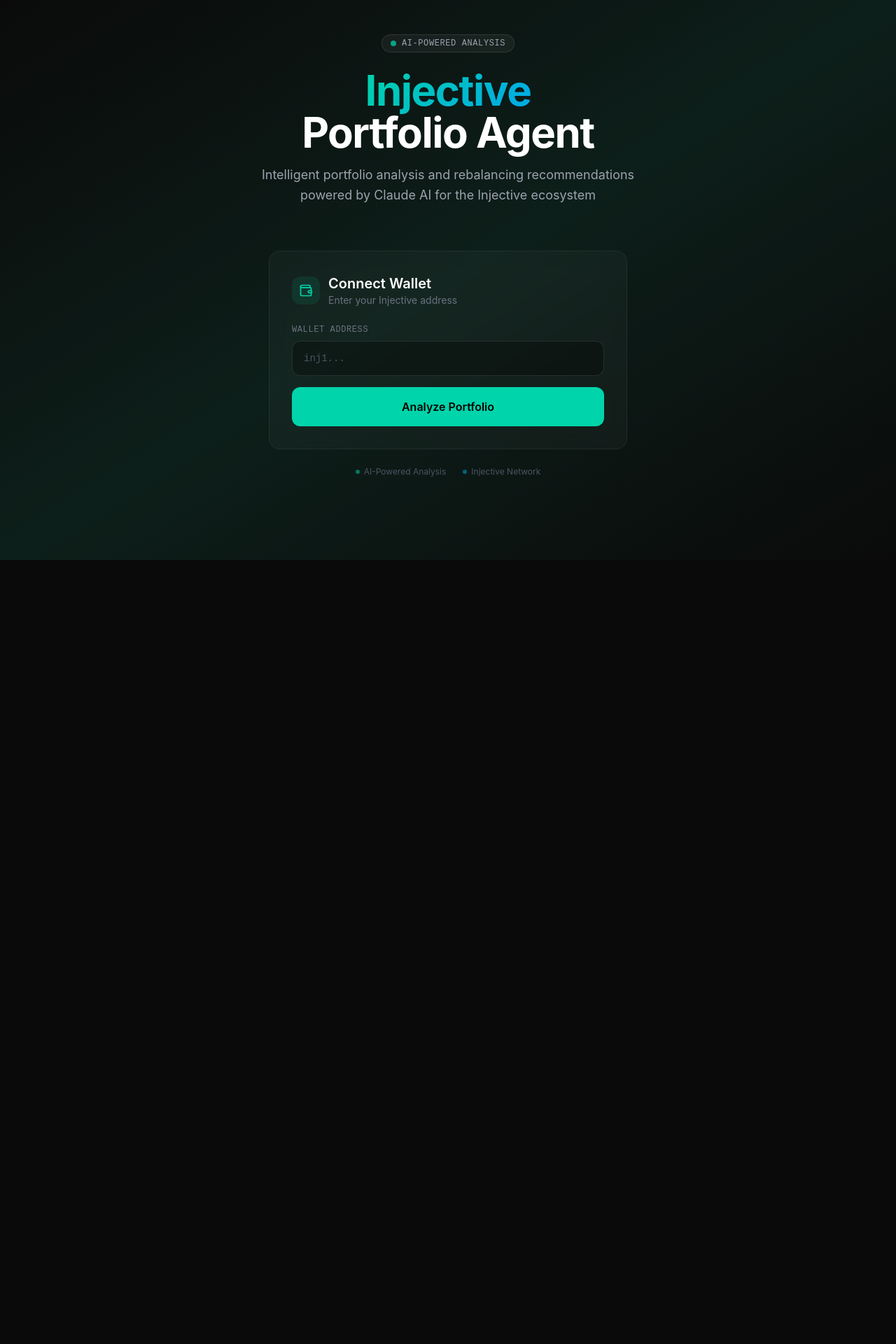
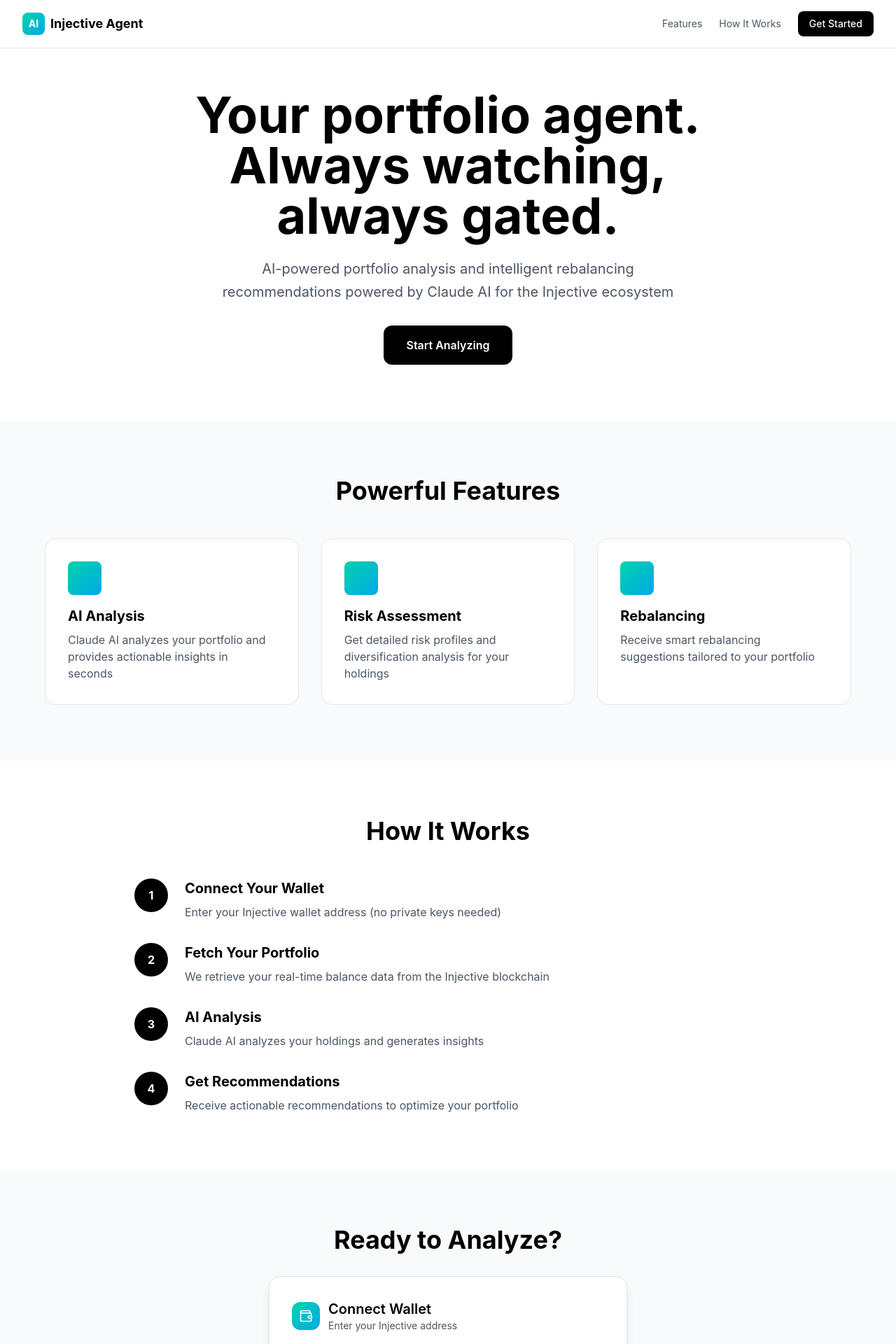
Before and after one commit to thesithunyein/injective-ai-portfolio-agent, a Next.js app: page / in a window 1280 px wide. Shown: the top 1920 px of the page at 70% size. Before the commit the page ends 800 px from the top, so only its background shows below. Built offline with nearby package versions, Linux system fonts and the light colour scheme.

Commit message:
Redesign: Modern landing page with hero section and light theme

```diff
--- a/src/app/page.tsx
+++ b/src/app/page.tsx
@@ -73,35 +73,155 @@
     )
   }
 
+  if (!walletAddress) {
+    return (
+      <main className="min-h-screen bg-white">
+        {/* Navigation */}
+        <nav className="fixed top-0 left-0 right-0 z-50 bg-white/80 backdrop-blur-md border-b border-gray-200">
+          <div className="max-w-7xl mx-auto px-4 md:px-8 py-4 flex items-center justify-between">
+            <div className="flex items-center gap-2">
+              <div className="w-8 h-8 rounded-lg bg-gradient-to-br from-primary to-secondary flex items-center justify-center text-white font-bold text-sm">
+                AI
+              </div>
+              <span className="font-bold text-lg text-black">Injective Agent</span>
+            </div>
+            <div className="flex items-center gap-6">
+              <a href="#features" className="text-sm text-gray-600 hover:text-black transition">Features</a>
+              <a href="#how-it-works" className="text-sm text-gray-600 hover:text-black transition">How It Works</a>
+              <button
+                onClick={() => {
+                  const element = document.getElementById('wallet-section')
+                  element?.scrollIntoView({ behavior: 'smooth' })
+                }}
+                className="px-4 py-2 bg-black text-white rounded-lg text-sm font-medium hover:bg-gray-800 transition"
+              >
+                Get Started
+              </button>
+            </div>
+          </div>
+        </nav>
+
+        {/* Hero Section */}
+        <section className="pt-32 pb-20 px-4 md:px-8">
+          <div className="max-w-4xl mx-auto text-center">
+            <h1 className="text-6xl md:text-7xl font-bold text-black mb-6 leading-tight">
+              Your portfolio agent.
+              <br />
+              Always watching,
+              <br />
+              always gated.
+            </h1>
+            <p className="text-xl text-gray-600 mb-8 max-w-2xl mx-auto leading-relaxed">
+              AI-powered portfolio analysis and intelligent rebalancing recommendations powered by Claude AI for the Injective ecosystem
+            </p>
+            <button
+              onClick={() => {
+                const element = document.getElementById('wallet-section')
+                element?.scrollIntoView({ behavior: 'smooth' })
+              }}
+              className="px-8 py-4 bg-black text-white rounded-xl font-semibold hover:bg-gray-800 transition transform hover:scale-105"
+            >
+              Start Analyzing
+            </button>
+          </div>
+        </section>
+
+        {/* Features Section */}
+        <section id="features" className="py-20 px-4 md:px-8 bg-gray-50">
+          <div className="max-w-6xl mx-auto">
+            <h2 className="text-4xl font-bold text-black mb-12 text-center">Powerful Features</h2>
+            <div className="grid md:grid-cols-3 gap-8">
+              <div className="bg-white p-8 rounded-2xl border border-gray-200">
+                <div className="w-12 h-12 rounded-lg bg-gradient-to-br from-primary to-secondary mb-4" />
+                <h3 className="text-xl font-bold text-black mb-2">AI Analysis</h3>
+                <p className="text-gray-600">Claude AI analyzes your portfolio and provides actionable insights in seconds</p>
+              </div>
+              <div className="bg-white p-8 rounded-2xl border border-gray-200">
+                <div className="w-12 h-12 rounded-lg bg-gradient-to-br from-primary to-secondary mb-4" />
+                <h3 className="text-xl font-bold text-black mb-2">Risk Assessment</h3>
+                <p className="text-gray-600">Get detailed risk profiles and diversification analysis for your holdings</p>
+              </div>
+              <div className="bg-white p-8 rounded-2xl border border-gray-200">
+                <div className="w-12 h-12 rounded-lg bg-gradient-to-br from-primary to-secondary mb-4" />
+                <h3 className="text-xl font-bold text-black mb-2">Rebalancing</h3>
+                <p className="text-gray-600">Receive smart rebalancing suggestions tailored to your portfolio</p>
+              </div>
+            </div>
+          </div>
+        </section>
+
+        {/* How It Works */}
+        <section id="how-it-works" className="py-20 px-4 md:px-8">
+          <div className="max-w-4xl mx-auto">
+            <h2 className="text-4xl font-bold text-black mb-12 text-center">How It Works</h2>
+            <div className="space-y-8">
+              <div className="flex gap-6">
+                <div className="flex-shrink-0 w-12 h-12 rounded-full bg-black text-white flex items-center justify-center font-bold">1</div>
+                <div>
+                  <h3 className="text-xl font-bold text-black mb-2">Connect Your Wallet</h3>
+                  <p className="text-gray-600">Enter your Injective wallet address (no private keys needed)</p>
+                </div>
+              </div>
+              <div className="flex gap-6">
+                <div className="flex-shrink-0 w-12 h-12 rounded-full bg-black text-white flex items-center justify-center font-bold">2</div>
+                <div>
+                  <h3 className="text-xl font-bold text-black mb-2">Fetch Your Portfolio</h3>
+                  <p className="text-gray-600">We retrieve your real-time balance data from the Injective blockchain</p>
+                </div>
+              </div>
+              <div className="flex gap-6">
+                <div className="flex-shrink-0 w-12 h-12 rounded-full bg-black text-white flex items-center justify-center font-bold">3</div>
+                <div>
+                  <h3 className="text-xl font-bold text-black mb-2">AI Analysis</h3>
+                  <p className="text-gray-600">Claude AI analyzes your holdings and generates insights</p>
+                </div>
+              </div>
+              <div className="flex gap-6">
+                <div className="flex-shrink-0 w-12 h-12 rounded-full bg-black text-white flex items-center justify-center font-bold">4</div>
+                <div>
+                  <h3 className="text-xl font-bold text-black mb-2">Get Recommendations</h3>
+                  <p className="text-gray-600">Receive actionable recommendations to optimize your portfolio</p>
+                </div>
+              </div>
+            </div>
+          </div>
+        </section>
+
+        {/* CTA Section */}
+        <section id="wallet-section" className="py-20 px-4 md:px-8 bg-gray-50">
+          <div className="max-w-2xl mx-auto">
+            <h2 className="text-4xl font-bold text-black mb-8 text-center">Ready to Analyze?</h2>
+            <WalletConnect />
+          </div>
+        </section>
+
+        {/* Footer */}
+        <footer className="bg-black text-white py-12 px-4 md:px-8">
+          <div className="max-w-6xl mx-auto text-center text-gray-400 text-sm">
+            <p>Built for Injective Solo AI Builder Sprint</p>
+            <p className="mt-2">Powered by Claude AI and Injective Blockchain</p>
+          </div>
+        </footer>
+      </main>
+    )
+  }
+
   return (
     <main className="min-h-screen bg-[#0a0a0a]">
       {/* Background gradient */}
       <div className="fixed inset-0 bg-gradient-to-br from-[#0a0a0a] via-[#0d1f1a] to-[#0a0a0a] pointer-events-none" />
 
       <div className="relative max-w-5xl mx-auto px-4 md:px-8 py-12">
-        {/* Header */}
-        <header className="text-center mb-16">
-          <div className="inline-flex items-center gap-2 px-3 py-1 rounded-full bg-white/5 border border-white/10 mb-6">
-            <div className="w-2 h-2 rounded-full bg-primary animate-pulse" />
-            <span className="text-xs font-mono text-gray-400 uppercase tracking-wider">AI-Powered Analysis</span>
-          </div>
+        <div className="mb-8">
+          <button
+            onClick={reset}
+            className="px-4 py-2 bg-white/5 text-gray-400 rounded-lg hover:bg-white/10 transition-all border border-white/10 text-sm font-medium"
+          >
+            Back to Home
+          </button>
+        </div>
 
-          <h1 className="text-5xl md:text-6xl font-bold tracking-tight mb-4">
-            <span className="gradient-text">Injective</span>
-            <br />
-            <span className="text-white">Portfolio Agent</span>
-          </h1>
-
-          <p className="text-gray-400 text-lg max-w-xl mx-auto leading-relaxed">
-            Intelligent portfolio analysis and rebalancing recommendations powered by Claude AI for the Injective ecosystem
-          </p>
-        </header>
-
-        {!walletAddress ? (
-          <div className="flex justify-center">
-            <WalletConnect />
-          </div>
-        ) : !portfolio ? (
+        {!portfolio ? (
           <div className="max-w-md mx-auto">
             <div className="glass-strong rounded-2xl p-8 text-center">
               <div className="mb-6">
--- a/src/components/WalletConnect.tsx
+++ b/src/components/WalletConnect.tsx
@@ -26,20 +26,20 @@
 
   return (
     <div className="w-full max-w-lg mx-auto">
-      <div className="glass rounded-2xl p-8">
+      <div className="bg-white border border-gray-200 rounded-2xl p-8 shadow-lg">
         <div className="flex items-center gap-3 mb-6">
-          <div className="w-10 h-10 rounded-xl bg-primary/10 flex items-center justify-center">
-            <Wallet className="w-5 h-5 text-primary" />
+          <div className="w-10 h-10 rounded-xl bg-gradient-to-br from-primary to-secondary flex items-center justify-center">
+            <Wallet className="w-5 h-5 text-white" />
           </div>
           <div>
-            <h2 className="text-xl font-semibold text-white">Connect Wallet</h2>
-            <p className="text-gray-500 text-sm">Enter your Injective address</p>
+            <h2 className="text-xl font-semibold text-black">Connect Wallet</h2>
+            <p className="text-gray-600 text-sm">Enter your Injective address</p>
           </div>
         </div>
 
         <div className="space-y-4">
           <div>
-            <label className="block text-xs font-mono text-gray-500 uppercase tracking-wider mb-2">
+            <label className="block text-xs font-mono text-gray-600 uppercase tracking-wider mb-2">
               Wallet Address
             </label>
             <input
@@ -48,13 +48,13 @@
               onChange={(e) => setInput(e.target.value)}
               onKeyPress={(e) => e.key === 'Enter' && handleConnect()}
               placeholder="inj1..."
-              className="w-full px-4 py-3.5 bg-black/30 border border-white/10 rounded-xl text-white placeholder-gray-600 focus:outline-none focus:border-primary/50 focus:ring-1 focus:ring-primary/20 transition-all font-mono text-sm"
+              className="w-full px-4 py-3.5 bg-gray-50 border border-gray-300 rounded-xl text-black placeholder-gray-500 focus:outline-none focus:border-primary focus:ring-2 focus:ring-primary/20 transition-all font-mono text-sm"
             />
           </div>
 
           <button
             onClick={handleConnect}
-            className="w-full px-6 py-4 bg-primary text-black font-semibold rounded-xl hover:opacity-90 transition-all transform hover:scale-[1.02] active:scale-[0.98]"
+            className="w-full px-6 py-4 bg-black text-white font-semibold rounded-xl hover:bg-gray-800 transition-all transform hover:scale-[1.02] active:scale-[0.98]"
           >
             Analyze Portfolio
           </button>
@@ -63,11 +63,11 @@
 
       <div className="mt-6 flex items-center justify-center gap-6 text-xs text-gray-600">
         <span className="flex items-center gap-1.5">
-          <div className="w-1.5 h-1.5 rounded-full bg-primary/50" />
+          <div className="w-1.5 h-1.5 rounded-full bg-primary" />
           AI-Powered Analysis
         </span>
         <span className="flex items-center gap-1.5">
-          <div className="w-1.5 h-1.5 rounded-full bg-secondary/50" />
+          <div className="w-1.5 h-1.5 rounded-full bg-secondary" />
           Injective Network
         </span>
       </div>
```
